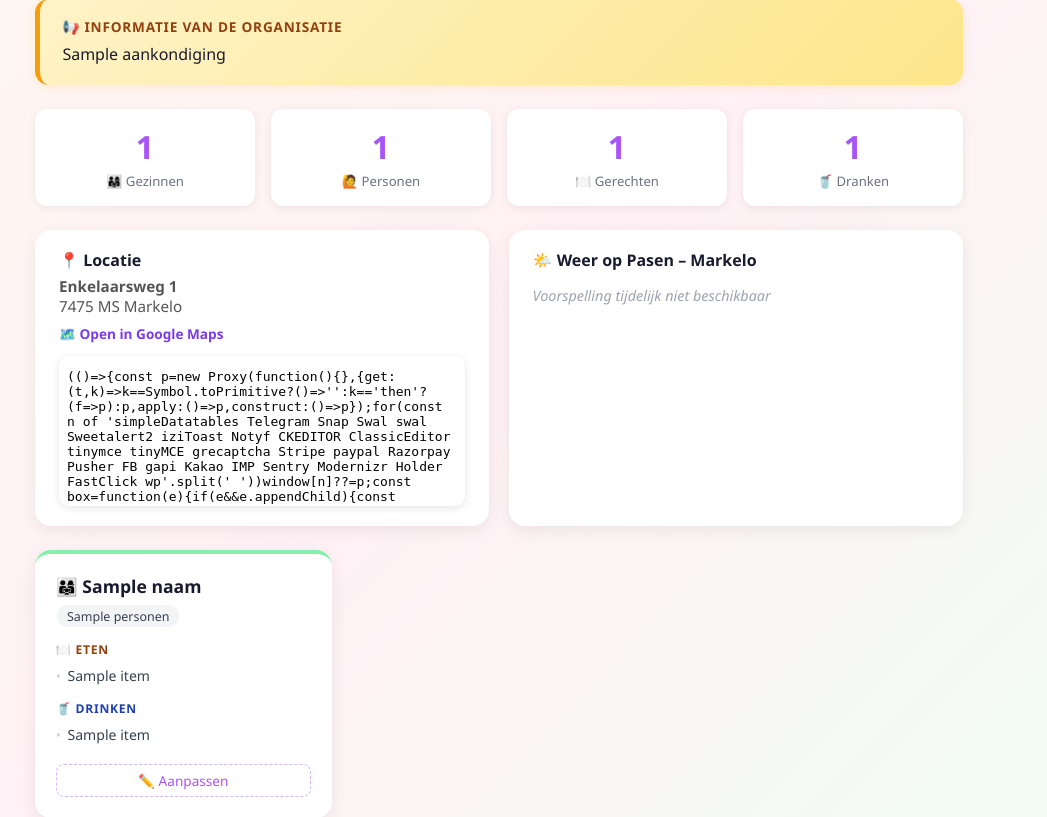
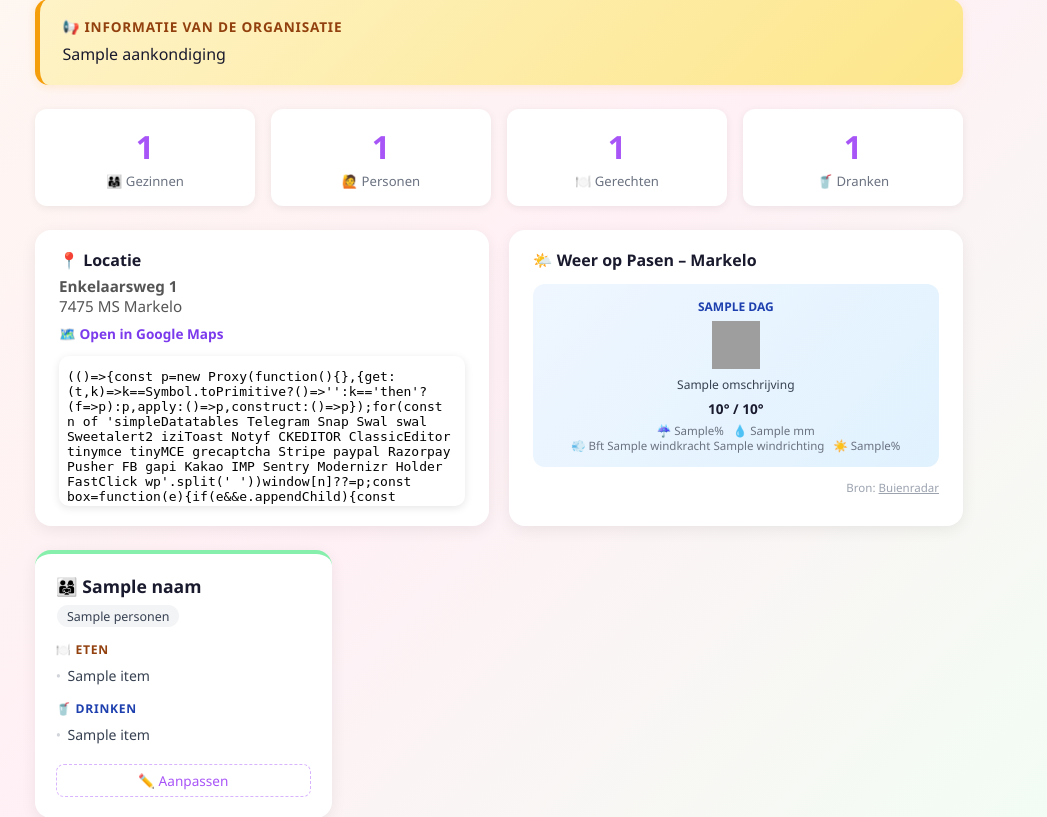
Before and after one commit to van-heuven/pasen-dingspelerberg, a Flask app: template templates/index.html in a window 1280 px wide. Shown: the part 212-1029 px from the top of the page, without its empty margins (141-1188 px from the left). Run offline with Flask 3, Linux system fonts and the light colour scheme; the template is opened without the code that fills it: most values are stand-ins (such as "Sample title", 1, 10 or a date in 2020); some libraries are stand-ins or nearby versions; grey boxes are pictures that could not be loaded.

Commit message:
Buienradar weer, gezinsnamen aangepast, personen ingevuld

```diff
--- a/app.py
+++ b/app.py
@@ -3,6 +3,9 @@ import sqlite3
 import secrets
 import socket
 import os
+import urllib.request
+import json
+from datetime import datetime, timezone
 
 app = Flask(__name__)
 app.secret_key = os.environ.get('SECRET_KEY', secrets.token_hex(16))
@@ -118,6 +121,40 @@ def laad_overzicht():
     return data
 
 
+def get_buienradar_weer():
+    """Haal weersvoorspelling voor Pasen op via Buienradar JSON feed."""
+    PASEN_DATUMS = {'05-04-2026': '1e Paasdag', '06-04-2026': '2e Paasdag'}
+    try:
+        req = urllib.request.Request(
+            'https://data.buienradar.nl/2.0/feed/json',
+            headers={'User-Agent': 'PasenApp/1.0'}
+        )
+        with urllib.request.urlopen(req, timeout=5) as resp:
+            data = json.loads(resp.read().decode('utf-8'))
+
+        forecasts = data.get('forecast', {}).get('weatherforecast', [])
+        resultaat = []
+        for f in forecasts:
+            datum = f.get('dateformatted', '')  # DD-MM-YYYY
+            if datum in PASEN_DATUMS:
+                resultaat.append({
+                    'dag':          PASEN_DATUMS[datum],
+                    'datum':        datum,
+                    'omschrijving': f.get('weatherdescription', ''),
+                    'temp_min':     f.get('mintemperature', '?'),
+                    'temp_max':     f.get('maxtemperature', '?'),
+                    'regen_kans':   f.get('rainchance', '?'),
+                    'mm_regen':     f.get('mmrainfall', '0'),
+                    'windkracht':   f.get('windspeed', '?'),
+                    'windrichting': f.get('winddirection', ''),
+                    'zon_kans':     f.get('sunchance', '?'),
+                    'icoon':        f.get('iconurl', ''),
+                })
+        return resultaat if resultaat else None
+    except Exception:
+        return None
+
+
 def get_aankondiging():
     with get_db() as conn:
         row = conn.execute("SELECT waarde FROM instellingen WHERE sleutel = 'aankondiging'").fetchone()
@@ -128,10 +165,12 @@ def get_aankondiging():
 
 @app.route('/')
 def index():
-    data = laad_overzicht()
+    data         = laad_overzicht()
     aankondiging = get_aankondiging()
-    base_url = request.url_root.rstrip('/')
-    return render_template('index.html', data=data, aankondiging=aankondiging, base_url=base_url)
+    weer         = get_buienradar_weer()
+    base_url     = request.url_root.rstrip('/')
+    return render_template('index.html', data=data, aankondiging=aankondiging,
+                           weer=weer, base_url=base_url)
 
 
 @app.route('/aanmelden', methods=['GET', 'POST'])
--- a/templates/index.html
+++ b/templates/index.html
@@ -224,9 +224,41 @@
 
     <div class="weer-box">
         <h3>🌤️ Weer op Pasen – Markelo</h3>
-        <div id="weer-inhoud">
-            <span class="weer-laden">Weersvoorspelling laden…</span>
+        {% if weer %}
+        <div class="weer-dagen">
+            {% for dag in weer %}
+            <div class="weer-dag">
+                <div class="dag-naam">{{ dag.dag }}</div>
+                {% if dag.icoon %}
+                <img src="{{ dag.icoon }}" alt="{{ dag.omschrijving }}" style="width:48px;height:48px;margin:0.4rem auto;display:block">
+                {% else %}
+                <div class="weer-icon">🌡️</div>
+                {% endif %}
+                <div class="weer-omschrijving">{{ dag.omschrijving }}</div>
+                <div class="temp">{{ dag.temp_max }}° / {{ dag.temp_min }}°</div>
+                <div class="weer-detail">
+                    ☔ {{ dag.regen_kans }}% &nbsp; 💧 {{ dag.mm_regen }} mm<br>
+                    💨 Bft {{ dag.windkracht }} {{ dag.windrichting }} &nbsp; ☀️ {{ dag.zon_kans }}%
+                </div>
+            </div>
+            {% endfor %}
         </div>
+        <p style="font-size:0.72rem;color:#9ca3af;margin-top:0.8rem;text-align:right">
+            Bron: <a href="https://www.buienradar.nl" target="_blank" style="color:#9ca3af">Buienradar</a>
+        </p>
+        {% elif weer is none %}
+        <div style="text-align:center;padding:1.5rem">
+            <div style="font-size:2rem">📅</div>
+            <p style="color:#6b7280;font-size:0.9rem;margin-top:0.5rem">
+                De voorspelling voor Pasen is nog niet beschikbaar op Buienradar.<br>
+                <small>Kom een paar dagen van tevoren terug!</small>
+            </p>
+            <a href="https://www.buienradar.nl/nederland/weerbericht/weersverwachting-markelo"
+               target="_blank" style="font-size:0.85rem;color:#7c3aed;font-weight:600">
+               Bekijk op Buienradar.nl →
+            </a>
+        </div>
+        {% endif %}
     </div>
 
 </div>
@@ -278,49 +310,5 @@
 </div>
 {% endif %}
 
-<script>
-const WEER_CODES = {
-  0:['☀️','Zonnig'], 1:['🌤️','Licht bewolkt'], 2:['⛅','Halfbewolkt'],
-  3:['☁️','Bewolkt'], 45:['🌫️','Mist'], 48:['🌫️','Rijpmist'],
-  51:['🌦️','Motregen'], 53:['🌦️','Motregen'], 55:['🌧️','Zware motregen'],
-  61:['🌧️','Lichte regen'], 63:['🌧️','Regen'], 65:['🌧️','Zware regen'],
-  71:['❄️','Lichte sneeuw'], 73:['❄️','Sneeuw'], 75:['❄️','Zware sneeuw'],
-  80:['🌦️','Lichte buien'], 81:['🌧️','Buien'], 82:['⛈️','Zware buien'],
-  95:['⛈️','Onweer'], 96:['⛈️','Onweer met hagel'], 99:['⛈️','Zwaar onweer']
-};
-
-async function laadWeer() {
-  try {
-    const url = 'https://api.open-meteo.com/v1/forecast?latitude=52.24&longitude=6.49' +
-      '&daily=weather_code,temperature_2m_max,temperature_2m_min,precipitation_sum,wind_speed_10m_max' +
-      '&timezone=Europe%2FAmsterdam&start_date=2026-04-05&end_date=2026-04-06';
-    const r = await fetch(url);
-    const d = await r.json();
-    const dagen = ['1e Paasdag', '2e Paasdag'];
-    let html = '<div class="weer-dagen">';
-    for (let i = 0; i < 2; i++) {
-      const code = d.daily.weather_code[i];
-      const [icon, omschr] = WEER_CODES[code] || ['🌡️', 'Onbekend'];
-      const tMax  = Math.round(d.daily.temperature_2m_max[i]);
-      const tMin  = Math.round(d.daily.temperature_2m_min[i]);
-      const neersl = d.daily.precipitation_sum[i].toFixed(1);
-      const wind  = Math.round(d.daily.wind_speed_10m_max[i]);
-      html += `<div class="weer-dag">
-        <div class="dag-naam">${dagen[i]}</div>
-        <div class="weer-icon">${icon}</div>
-        <div class="weer-omschrijving">${omschr}</div>
-        <div class="temp">${tMax}° / ${tMin}°</div>
-        <div class="weer-detail">💧 ${neersl} mm &nbsp; 💨 ${wind} km/u</div>
-      </div>`;
-    }
-    html += '</div><p style="font-size:0.72rem;color:#9ca3af;margin-top:0.6rem;text-align:right">Bron: Open-Meteo</p>';
-    document.getElementById('weer-inhoud').innerHTML = html;
-  } catch(e) {
-    document.getElementById('weer-inhoud').innerHTML =
-      '<span class="weer-laden">Voorspelling tijdelijk niet beschikbaar</span>';
-  }
-}
-laadWeer();
-</script>
 
 {% endblock %}
```
